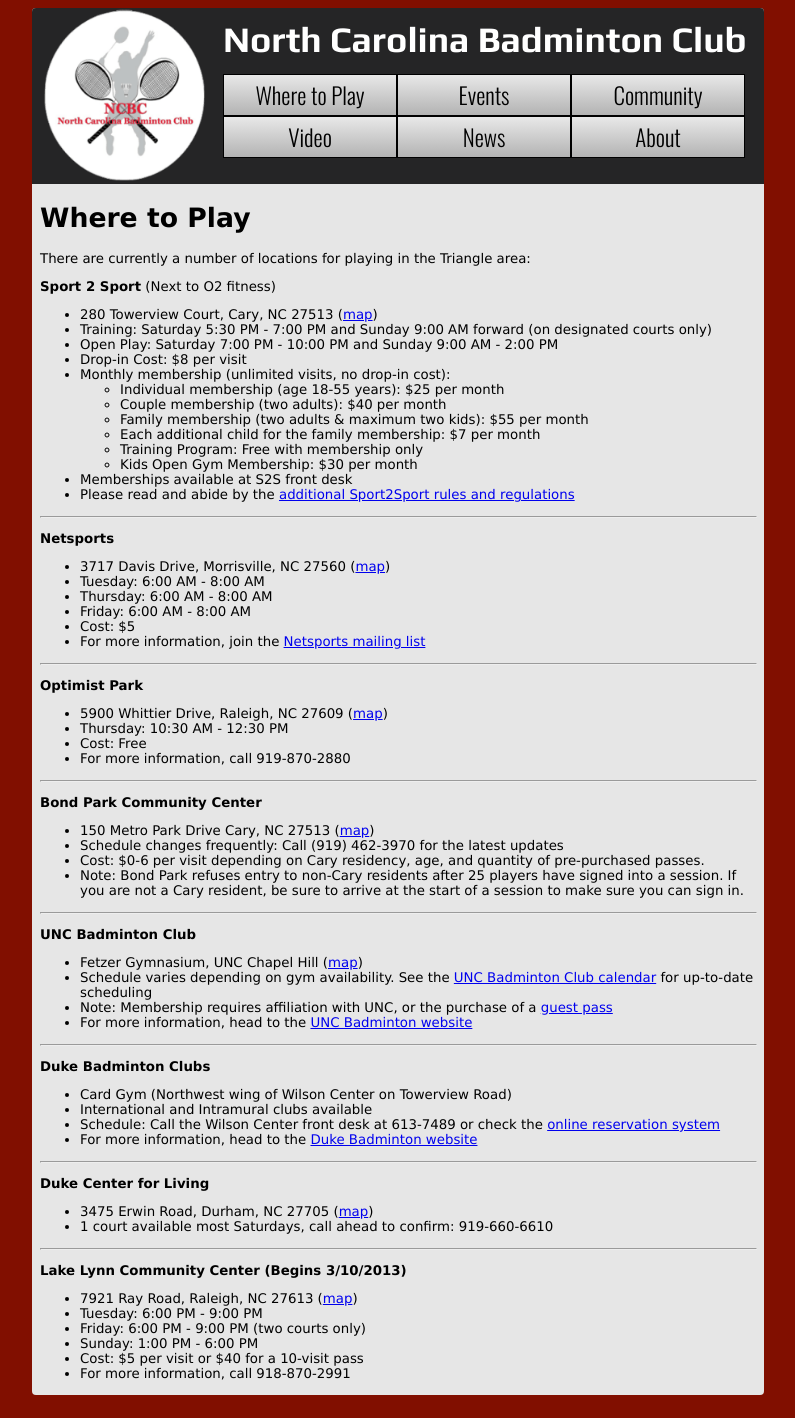
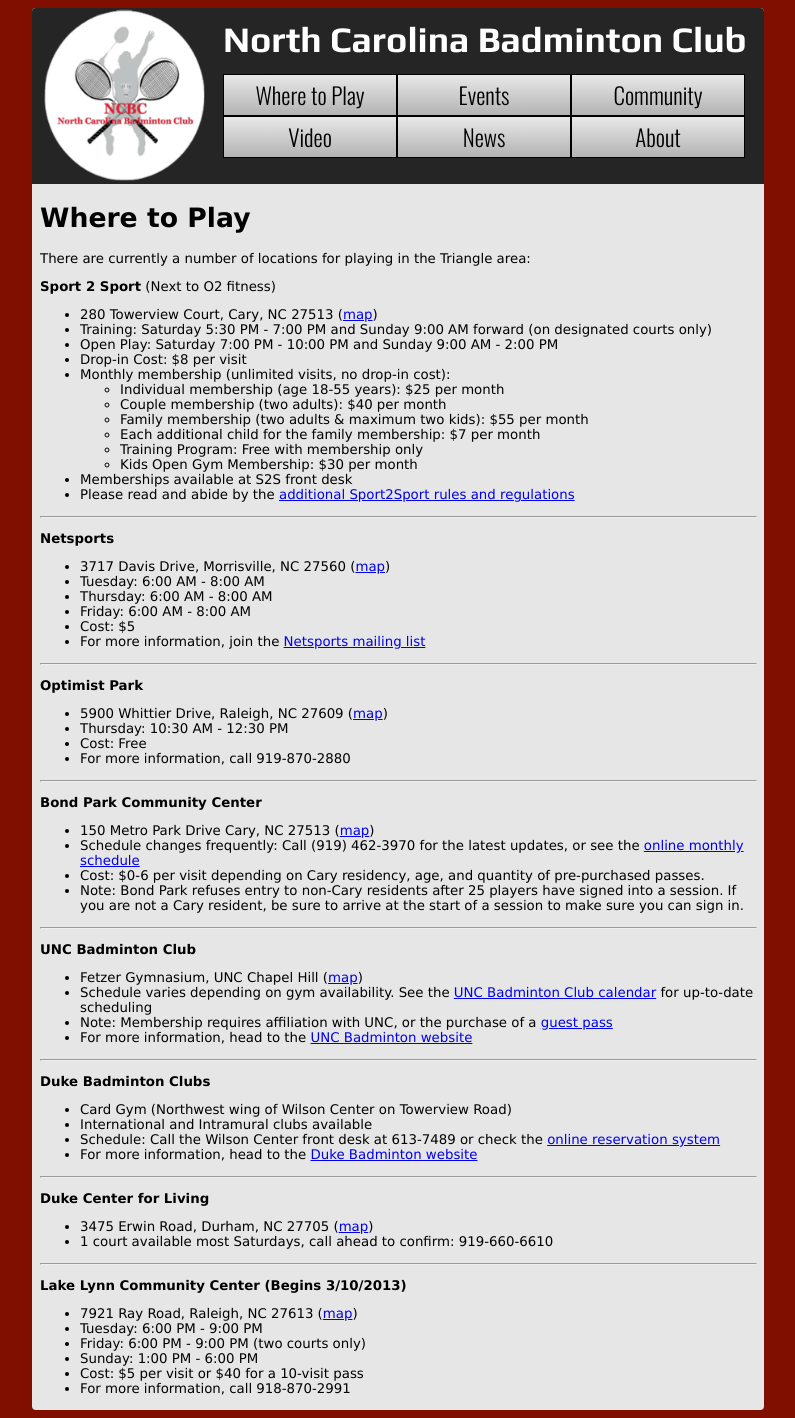
Before and after one commit to NCBC/ncbc.github.com, a Jekyll site: the page built from locations.md, in a window 1280 px wide. Shown: the whole page, without its empty margins (242-1037 px from the left). Built offline with Jekyll 4.4.1, drawn with Linux system fonts in a browser that asks for light colours.

Commit message:
Added link to Bond Park monthly schedule

```diff
--- a/locations.md
+++ b/locations.md
@@ -44,7 +44,7 @@
 **Bond Park Community Center**
 
 * 150 Metro Park Drive Cary, NC 27513 ([map](http://maps.google.com/maps?q=150+Metro+Park+Drive+Cary,+NC+27513&hl=en&hnear=Metro+Park+Dr,+Cary,+Wake,+North+Carolina+27513&t=m&z=16))
-* Schedule changes frequently: Call (919) 462-3970 for the latest updates
+* Schedule changes frequently: Call (919) 462-3970 for the latest updates, or see the [online monthly schedule](http://www.townofcary.org/Assets/Parks$!2c+Recreation+and+Cultural+Resources+Department/Parks$!2c+Recreation+$!26+Cultural+Resources+Department+PDFs/Wellness/opengym.pdf)
 * Cost: $0-6 per visit depending on Cary residency, age, and quantity of pre-purchased passes.
 * Note: Bond Park refuses entry to non-Cary residents after 25 players have signed into a session. If you are not a Cary resident, be sure to arrive at the start of a session to make sure you can sign in.
 <hr />
```
